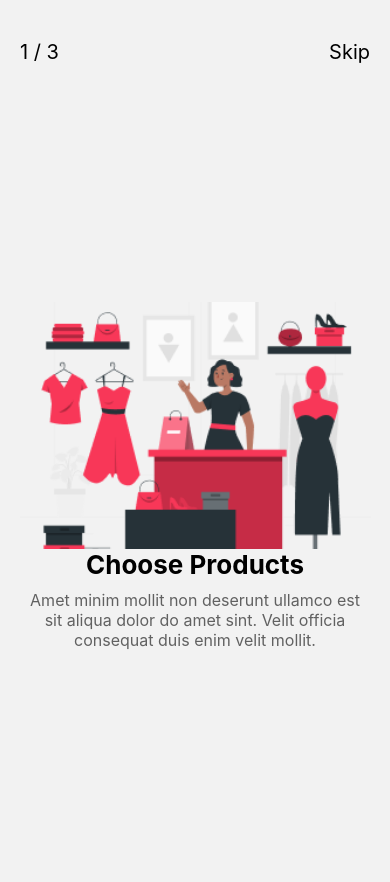
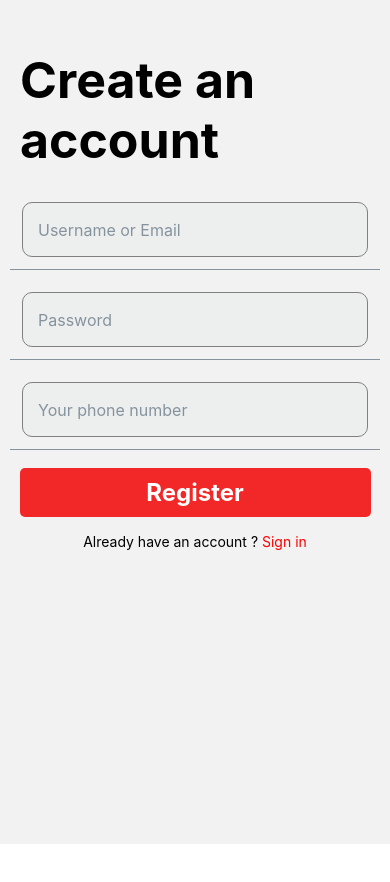
Before and after one commit to baotam546/Souvenir, a React Native app: screen /Register in a window 390 px wide. Shown: the top 882 px of the page. After the commit the page ends 844 px from the top, so only its background shows below. Built offline with nearby package versions, Linux system fonts and the light colour scheme.

Commit message:
sign in sign up ui

```diff
--- a/navigation/AuthNavigator.tsx
+++ b/navigation/AuthNavigator.tsx
@@ -1,7 +1,8 @@
 import React from "react";
 import InitialScreen from "../screens/InitialScreen";
-import LoginScreen from "../screens/LoginScreen";
+import LoginScreen from "../screens/AuthScreen/LoginScreen";
 import { createStackNavigator } from "@react-navigation/stack";
+import RegisterScreen from "../screens/AuthScreen/RegisterScreen";
 const Stack = createStackNavigator();
 
 
@@ -16,6 +17,7 @@ const AuthNavigator = () => {
     >
       <Stack.Screen name="initial" component={InitialScreen} />
       <Stack.Screen name="Login" component={LoginScreen} />
+      <Stack.Screen name="Register" component={RegisterScreen} />
     </Stack.Navigator>
   );
 };
--- a/package.json
+++ b/package.json
@@ -20,6 +20,7 @@
   },
   "dependencies": {
     "@expo/vector-icons": "^14.0.0",
+    "@react-native-async-storage/async-storage": "^1.23.1",
     "@react-navigation/bottom-tabs": "^6.5.20",
     "@react-navigation/drawer": "^6.6.15",
     "@react-navigation/native-stack": "^6.9.26",
--- a/screens/LoginScreen.tsx
+++ b/screens/AuthScreen/LoginScreen.tsx
@@ -9,6 +9,7 @@ import {
   View,
 } from "react-native";
 import { Input } from "@rneui/themed";
+import { useNavigation } from "@react-navigation/native";
 
 type RootStackParamList = {
   Home: undefined;
@@ -27,6 +28,7 @@ export default function LoginScreen({ navigation }: Props) {
   const [email, setEmail] = useState("");
   const [password, setPassword] = useState("");
   const [login, setLogin] = useState(false);
+  const navigate = useNavigation();
   return (
     <View style={styles.container}>
       <Text style={styles.headerText}>Welcome{'\n'}Back!</Text>
@@ -58,13 +60,22 @@ export default function LoginScreen({ navigation }: Props) {
         <Text
           style={{
             fontSize: 24,
+            fontWeight: "bold",
             textAlign: "center",
-            color: "black",
+            color: "white",
           }}
         >
           Login
         </Text>
       </Pressable>
+      <View style={{display:'flex', alignItems:'center', justifyContent:'center'}}>
+        <Text style={styles.createAccoutText}>
+          Create an account <Text onPress={()=>{
+            navigate.navigate("Register");
+          }} style={{ color: "red", alignItems:'flex-end' }}> Sign up</Text>
+        </Text>
+      </View>
+
     </View>
   );
 }
@@ -102,10 +113,16 @@ const styles = StyleSheet.create({
     padding: 10,
     marginVertical: 8,
     color: "black",
-    backgroundColor: "#EE9972",
-    width: "50%",
+    backgroundColor: "#f22828",
+    width: "90%",
     alignSelf: "center",
-    borderRadius: 20,
+    borderRadius: 5,
     fontWeight: "bold",
   },
+  createAccoutText:{
+    fontSize: 14,
+    marginVertical: 8,
+    color: "black",
+    textAlign: "center",
+  }
 });
--- /dev/null
+++ b/screens/AuthScreen/RegisterScreen.tsx
@@ -0,0 +1,137 @@
+import React, { useState } from "react";
+import { StackNavigationProp } from "@react-navigation/stack";
+
+import {
+  Text,
+  StyleSheet,
+  TextInput,
+  Pressable,
+  View,
+} from "react-native";
+import { Input } from "@rneui/themed";
+import { useNavigation } from "@react-navigation/native";
+
+type RootStackParamList = {
+  Home: undefined;
+  Details: { itemId: number };
+};
+type LoginScreenNavigationProp = StackNavigationProp<
+  RootStackParamList,
+  "Home"
+>;
+
+type Props = {
+  navigation: LoginScreenNavigationProp;
+};
+
+export default function RegisterScreen({ navigation }: Props) {
+  const [email, setEmail] = useState("");
+  const [password, setPassword] = useState("");
+  const [phoneNumber, setPhoneNumber] = useState("");
+  const [login, setLogin] = useState(false);
+  const navigate = useNavigation();
+  return (
+    <View style={styles.container}>
+      <Text style={styles.headerText}>Create an account</Text>
+
+      <View>
+        <Input
+          style={styles.inputBox}
+          value={email}
+          onChangeText={setEmail}
+          placeholder={"Username or Email"}
+
+        />
+        <Input
+          style={styles.inputBox}
+          value={password}
+          onChangeText={setPassword}
+          placeholder={"Password"}
+          secureTextEntry={true}
+        />
+        <Input
+          style={styles.inputBox}
+          value={phoneNumber}
+          onChangeText={setPhoneNumber}
+          placeholder={"Your phone number"}
+          keyboardType="phone-pad"
+          />
+      </View>
+
+      <Pressable
+        style={styles.button}
+        onPress={() => {
+          console.log(email, password);
+          setLogin(true);
+        }}
+      >
+        <Text
+          style={{
+            fontSize: 24,
+            fontWeight: "bold",
+            textAlign: "center",
+            color: "white",
+          }}
+        >
+          Register
+        </Text>
+      </Pressable>
+      <View style={{display:'flex', alignItems:'center', justifyContent:'center'}}>
+        <Text style={styles.createAccoutText}>
+          Already have an account ?
+          <Text onPress={()=>{
+            navigate.navigate("Login");
+          }} style={{ color: "red", alignItems:'flex-end' }}> Sign in</Text>
+        </Text>
+      </View>
+    </View>
+  );
+}
+
+const styles = StyleSheet.create({
+  container: { flex: 1 },
+  headerText: {
+    paddingTop: 50,
+    paddingBottom: 20,
+    paddingLeft: 20,
+    fontSize: 50,
+    color: "black",
+    textAlign: "left",
+    fontWeight: "bold",
+
+  },
+  regularText: {
+    fontSize: 24,
+    padding: 20,
+    marginVertical: 8,
+    color: "black",
+    textAlign: "center",
+  },
+  inputBox: {
+    height: 55,
+    padding: 15,
+    borderColor: "gray",
+    borderWidth: 1,
+    borderRadius: 10,
+    margin: 12,
+    fontSize: 16,
+    backgroundColor: "#EDEFEE",
+  },
+  button: {
+    padding: 10,
+    marginVertical: 8,
+    color: "black",
+    backgroundColor: "#f22828",
+    width: "90%",
+    alignSelf: "center",
+    borderRadius: 5,
+    fontWeight: "bold",
+  },
+  createAccoutText:{
+    fontSize: 14,
+
+    marginVertical: 8,
+    color: "black",
+    textAlign: "center",
+  }
+});
```
Also changed, not shown: 1 other file (tests, documents, lock files or other folders).
